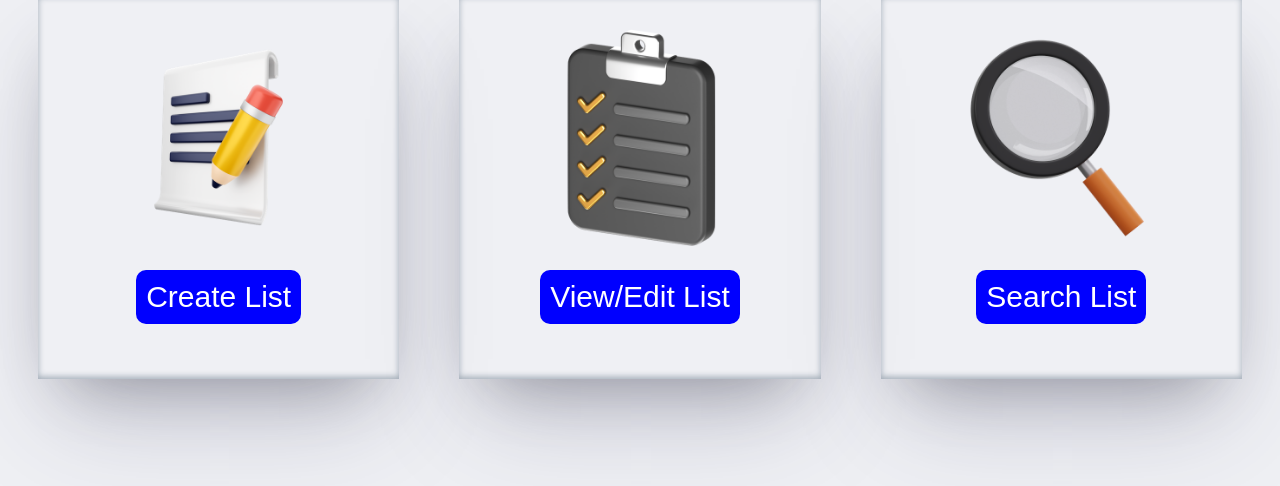
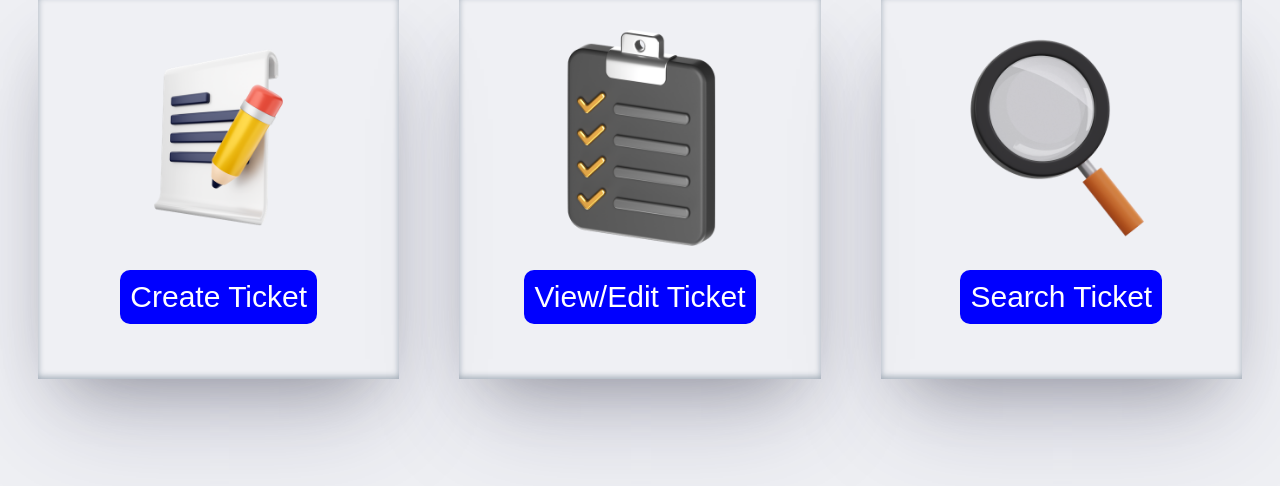
Before and after one commit to Dikhya016/Ticketing_System_git, a Django app: template Ticket_system/tickets/templates/tickets/index.html in a window 1280 px wide. Shown: the part 203-689 px from the top of the page. Run offline with Django 3.2, Linux system fonts and the light colour scheme; the template is opened without the code that fills it, so the values that code supplies are empty.

Commit message:
Modified time

```diff
--- a/Ticket_system/tickets/models.py
+++ b/Ticket_system/tickets/models.py
@@ -30,13 +30,13 @@ class Ticket(models.Model):
         max_length=10, choices=STATUS_CHOICES, default='Open')
     creation_date = models.DateField(auto_now_add=True)
     last_modified_date = models.DateField(auto_now=True)
-    # ticket_modify_time = models.DateTimeField(default=datetime.datetime.now()+datetime.timedelta(minutes=330))
-    ticket_modify_time = models.DateTimeField(default=datetime.datetime.now())
+    ticket_modify_time = models.DateTimeField(default=datetime.datetime.now()+datetime.timedelta(minutes=330))
+
 
     def save(self, *args, **kwargs):
         # Set the timezone to IST before saving
 
-        self.ticket_modify_time = datetime.datetime.now()
+        self.ticket_modify_time = datetime.datetime.now()+datetime.timedelta(minutes=330)
         super(Ticket, self).save(*args, **kwargs)
 
     def __str__(self):
--- a/Ticket_system/tickets/templates/tickets/index.html
+++ b/Ticket_system/tickets/templates/tickets/index.html
@@ -20,19 +20,19 @@
             <div class="three_img">
                 <img src="{% static 'create-file.png' %}" alt="1st">
             </div>
-            <button class="click"><a href="/create/">Create List</a></button>
+            <button class="click"><a href="/create/">Create Ticket</a></button>
         </div>
         <div>
             <div class="three_img">
                 <img src="{% static 'checklist.png' %}" alt="">
             </div>
-            <button class="click"><a href="/list/">View/Edit List</a></button>
+            <button class="click"><a href="/list/">View/Edit Ticket</a></button>
         </div>
         <div>
             <div class="three_img">
                 <img src="{% static 'search.png' %}" alt="">
             </div>
-            <button class="click"><a href="/search/">Search List</a></button>
+            <button class="click"><a href="/search/">Search Ticket</a></button>
         </div>
     </div>
 </body>
```
Also changed, not shown: Ticket_system/db.sqlite3, Ticket_system/tickets/migrations/0005_alter_ticket_ticket_modify_time.py (added), Ticket_system/tickets/migrations/0006_alter_ticket_ticket_modify_time.py (added).
